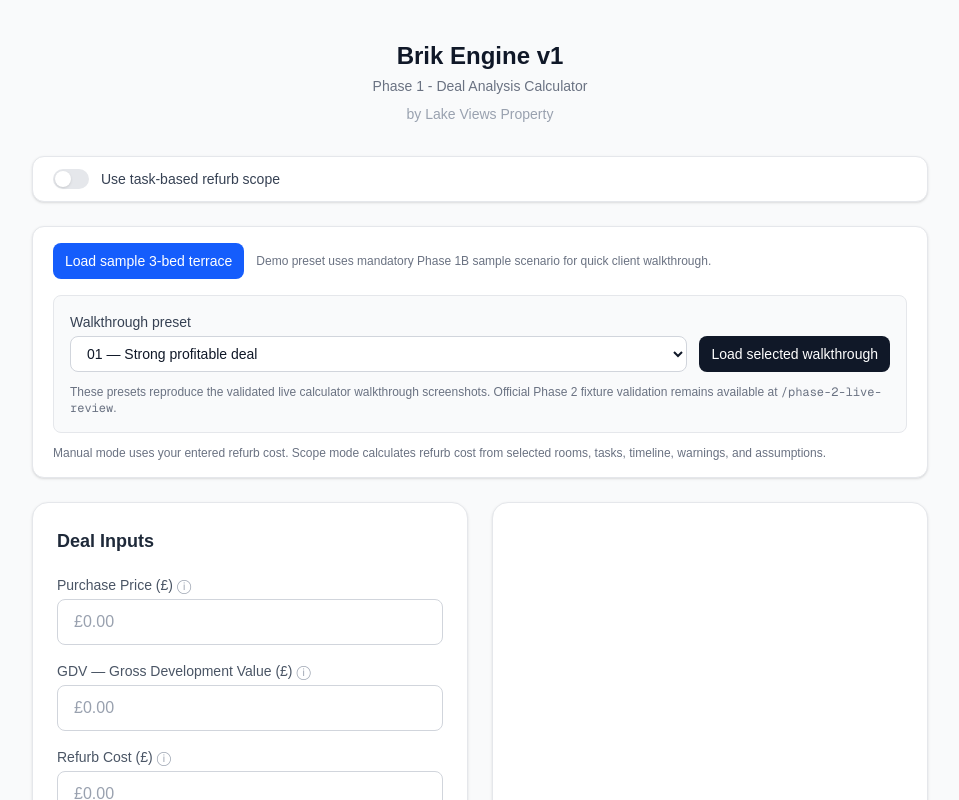
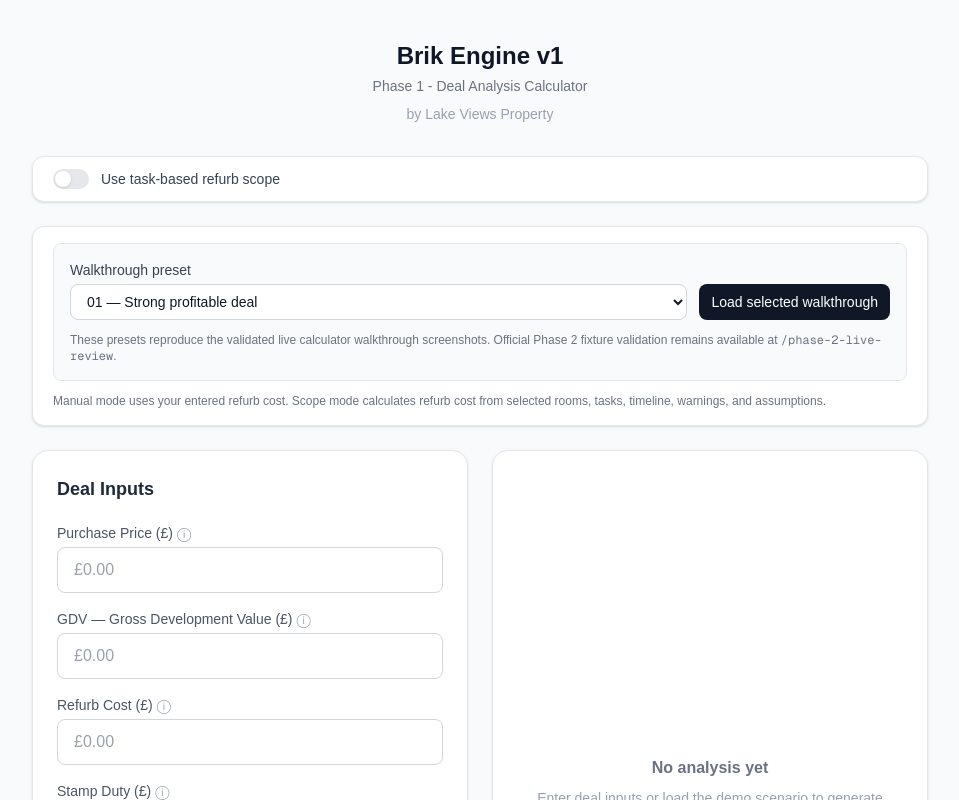
Before and after one commit to elreylake1-ops/Brik-by-Brik, a Next.js app: page / in a window 1280 px wide. Shown: the top 800 px of the page, without its empty margins (160-1119 px from the left). Built offline with nearby package versions, Linux system fonts and the light colour scheme.

Commit message:
chore: remove old sample preset button

```diff
--- a/app/page.tsx
+++ b/app/page.tsx
@@ -34,27 +34,6 @@ const defaultScope: RefurbScopeInput = {
   majorWorks: { rewire: false, boiler: false, roof: false },
 }
 
-const sampleDemoInputs: DealInputs = {
-  purchasePrice: 120000,
-  gdv: 200000,
-  refurbCost: 25000,
-  stampDuty: 3600,
-  legalCosts: 2000,
-  saleCosts: 3000,
-  bridgeTermMonths: 6,
-}
-
-const sampleDemoScope: RefurbScopeInput = {
-  bedrooms: 3,
-  bathrooms: 1,
-  floorAreaSqm: 80,
-  kitchen: { scope: "full_replace", size: "medium" },
-  bathroom: { scope: "full_replace" },
-  bedroom: { scope: "cosmetic_refresh" },
-  flooring: { replaceWholeProperty: true },
-  majorWorks: { rewire: true, boiler: false, roof: false },
-}
-
 export default function Home() {
   const [inputs, setInputs] = useState<DealInputs>(defaultInputs)
   const [useScope, setUseScope] = useState(false)
@@ -66,12 +45,6 @@ export default function Home() {
   function handleChange(field: keyof DealInputs, raw: string) {
     const value = raw === "" ? 0 : Math.max(0, parseFloat(raw) || 0)
     setInputs((prev) => ({ ...prev, [field]: value }))
-  }
-
-  function loadSampleScenario() {
-    setInputs(sampleDemoInputs)
-    setScope(sampleDemoScope)
-    setUseScope(true)
   }
 
   function loadSelectedWalkthroughPreset() {
@@ -128,19 +101,7 @@ export default function Home() {
         </div>
 
         <div className="mb-6 rounded-xl border border-gray-200 bg-white px-5 py-4 shadow-sm">
-          <div className="flex flex-wrap items-center gap-3">
-            <button
-              type="button"
-              onClick={loadSampleScenario}
-              className="rounded-lg bg-blue-600 px-3 py-2 text-sm font-medium text-white hover:bg-blue-700"
-            >
-              Load sample 3-bed terrace
-            </button>
-            <span className="text-xs text-gray-500">
-              Demo preset uses mandatory Phase 1B sample scenario for quick client walkthrough.
-            </span>
-          </div>
-          <div className="mt-4 flex flex-col gap-3 rounded-lg border border-gray-200 bg-gray-50 p-4">
+          <div className="flex flex-col gap-3 rounded-lg border border-gray-200 bg-gray-50 p-4">
             <div className="flex flex-col gap-3 sm:flex-row sm:items-end">
               <label className="flex-1 text-sm font-medium text-gray-700">
                 Walkthrough preset
```
